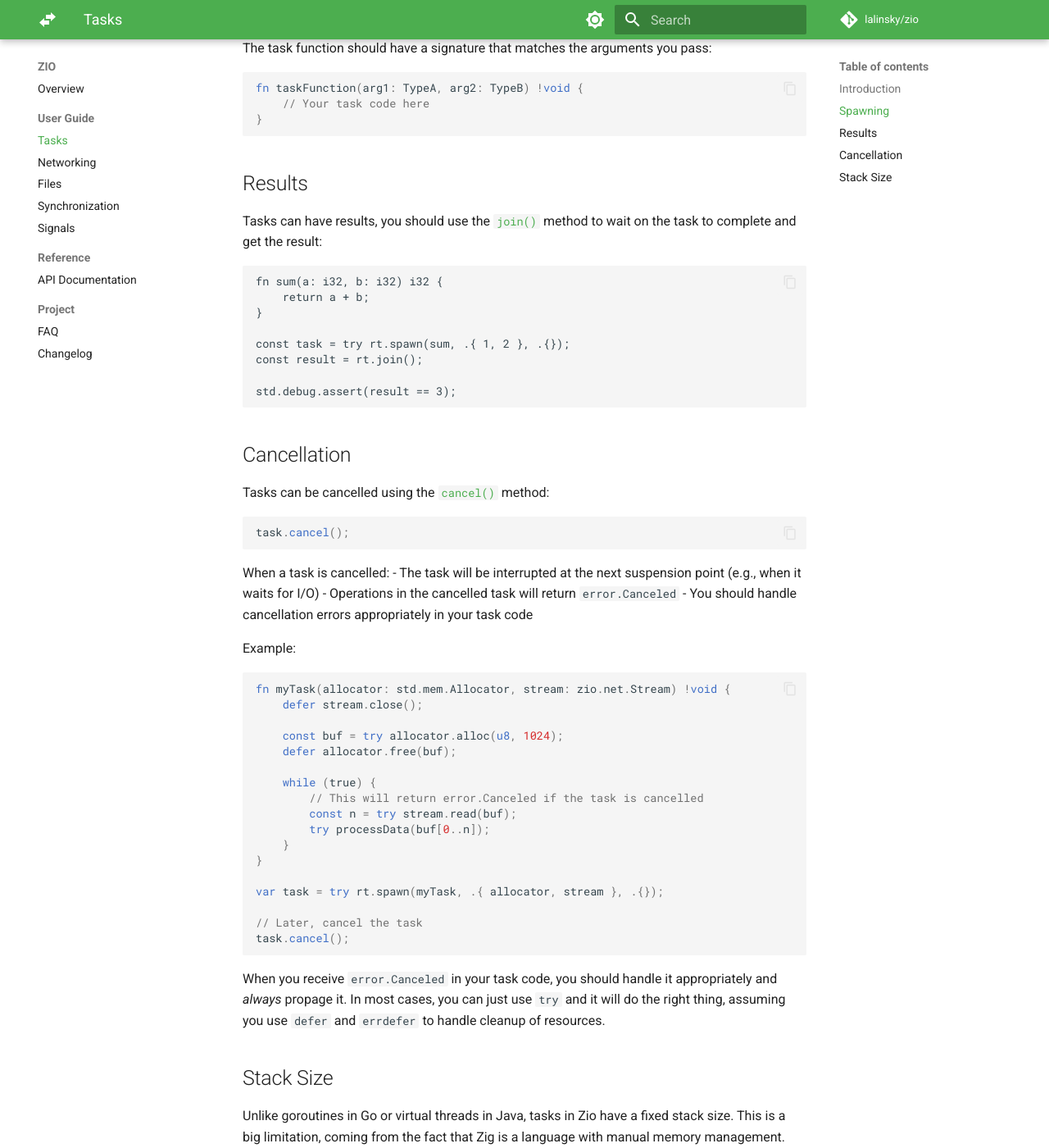
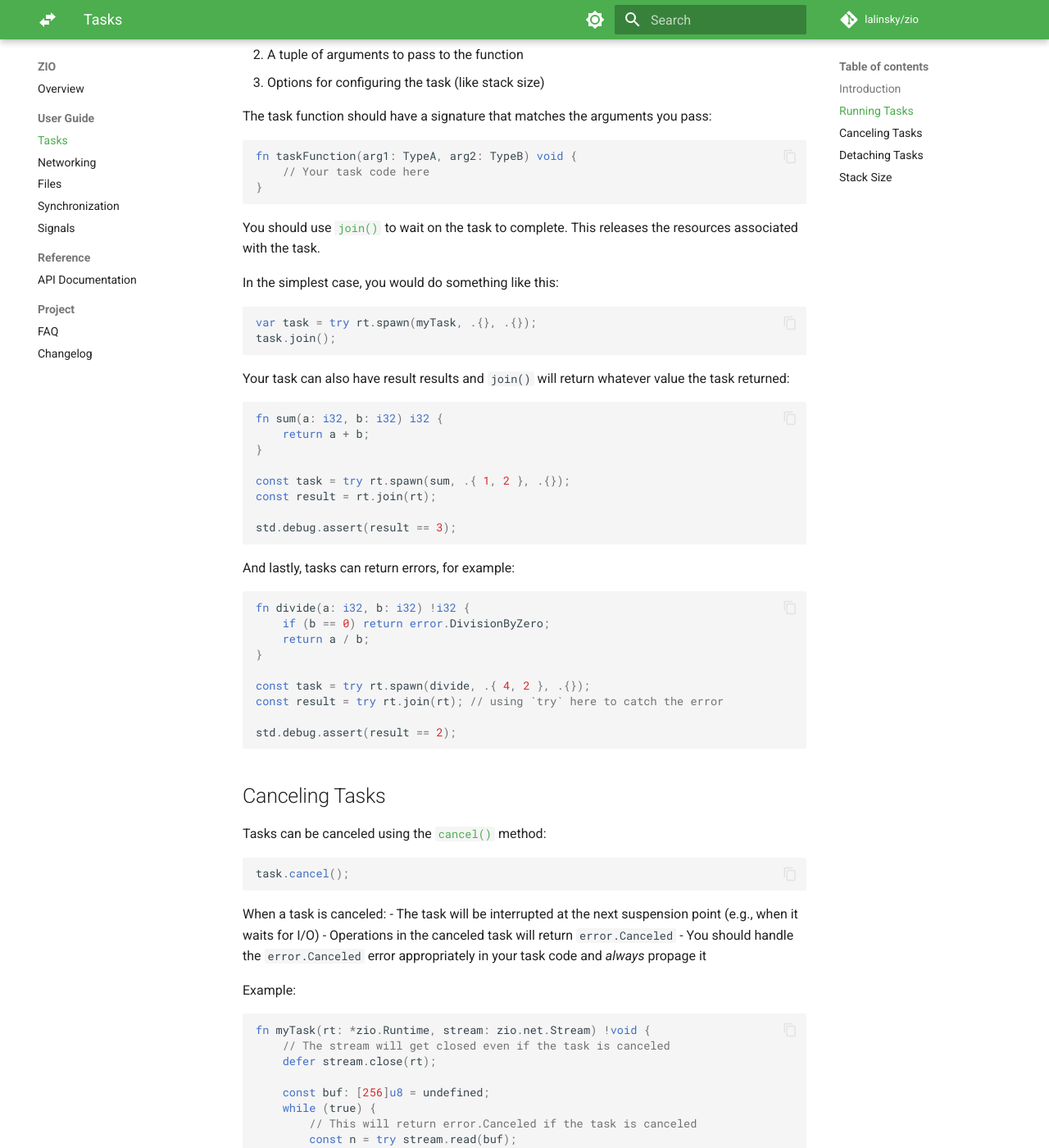
Before and after one commit to lalinsky/zio, an MkDocs documentation site: the page built from docs/tasks.md, in a window 1280 px wide and 1400 px high, scrolled down 754 px. Shown: the whole window at 82% size. Built offline with MkDocs 1.6.1 and Material for MkDocs 9.7.7, drawn with Linux system fonts in a browser that asks for light colours; comment, search, counter and statistics services are not loaded; some of the changed text lies outside the part shown.

Commit message:
Extend task docs

````diff
--- a/docs/tasks.md
+++ b/docs/tasks.md
@@ -14,15 +14,16 @@ Because tasks suspend/resume as needed, it allows you to write concurrent code i
 You can run thousands of tasks on a single CPU thread, they will still run concurrently, just not in parallel.
 If you configure the runtime, you can also run tasks on multiple CPU threads, allowing for parallelism.
 
-## Spawning
+## Running Tasks
 
-Tasks are created using the [`spawn`](/zio/apidocs/#zio.runtime.Runtime.spawn) method on the runtime. The basic syntax is:
+Tasks are created using the [`spawn()`](/zio/apidocs/#zio.runtime.Runtime.spawn) method on the runtime. The basic syntax is:
 
 ```zig
 var task = try rt.spawn(taskFunction, .{ arg1, arg2 }, .{});
 ```
 
-The `spawn` method takes three parameters:
+The `spawn()` method takes three parameters:
+
 1. A function to run as a task
 2. A tuple of arguments to pass to the function
 3. Options for configuring the task (like stack size)
@@ -30,64 +31,103 @@ The `spawn` method takes three parameters:
 The task function should have a signature that matches the arguments you pass:
 
 ```zig
-fn taskFunction(arg1: TypeA, arg2: TypeB) !void {
+fn taskFunction(arg1: TypeA, arg2: TypeB) void {
     // Your task code here
 }
 ```
 
-## Results
+You should use [`join()`](/zio/apidocs/#zio.runtime.JoinHandle.join) to wait on the task to complete. This releases the resources associated with the task.
 
-Tasks can have results, you should use the [`join()`](/zio/apidocs/#zio.runtime.Runtime.spawn) method to wait on the task to complete and get the result:
+In the simplest case, you would do something like this:
 
+```zig
+var task = try rt.spawn(myTask, .{}, .{});
+task.join();
 ```
+
+Your task can also have result results and `join()` will return whatever value the task returned:
+
+```zig
 fn sum(a: i32, b: i32) i32 {
     return a + b;
 }
 
 const task = try rt.spawn(sum, .{ 1, 2 }, .{});
-const result = rt.join();
+const result = rt.join(rt);
 
 std.debug.assert(result == 3);
 ```
 
-## Cancellation
+And lastly, tasks can return errors, for example:
 
-Tasks can be cancelled using the [`cancel()`](/zio/apidocs/#zio.runtime.JoinHandle.cancel) method:
+```zig
+fn divide(a: i32, b: i32) !i32 {
+    if (b == 0) return error.DivisionByZero;
+    return a / b;
+}
+
+const task = try rt.spawn(divide, .{ 4, 2 }, .{});
+const result = try rt.join(rt); // using `try` here to catch the error
+
+std.debug.assert(result == 2);
+```
+
+## Canceling Tasks
+
+Tasks can be canceled using the [`cancel()`](/zio/apidocs/#zio.runtime.JoinHandle.cancel) method:
 
 ```zig
 task.cancel();
 ```
 
-When a task is cancelled:
+When a task is canceled:
 - The task will be interrupted at the next suspension point (e.g., when it waits for I/O)
-- Operations in the cancelled task will return `error.Canceled`
-- You should handle cancellation errors appropriately in your task code
+- Operations in the canceled task will return `error.Canceled`
+- You should handle the `error.Canceled` error appropriately in your task code and *always* propage it
 
 Example:
 
 ```zig
-fn myTask(allocator: std.mem.Allocator, stream: zio.net.Stream) !void {
-    defer stream.close();
+fn myTask(rt: *zio.Runtime, stream: zio.net.Stream) !void {
+    // The stream will get closed even if the task is canceled
+    defer stream.close(rt);
 
-    const buf = try allocator.alloc(u8, 1024);
-    defer allocator.free(buf);
-
+    const buf: [256]u8 = undefined;
     while (true) {
-        // This will return error.Canceled if the task is cancelled
+        // This will return error.Canceled if the task is canceled
         const n = try stream.read(buf);
         try processData(buf[0..n]);
     }
 }
 
-var task = try rt.spawn(myTask, .{ allocator, stream }, .{});
+var task = try rt.spawn(myTask, .{ rt, stream }, .{});
 
 // Later, cancel the task
-task.cancel();
+task.cancel(rt);
 ```
 
-When you receive `error.Canceled` in your task code, you should handle it appropriately
-and *always* propage it. In most cases, you can just use `try` and it will do the right thing,
-assuming you use `defer` and `errdefer` to handle cleanup of resources.
+You can safely call `cancel()` after successful `join()`, so this pattern becomes very common to clean up task resources:
+
+```zig
+var task = try rt.spawn(myTask, .{ rt, stream }, .{});
+defer task.cancel(rt);
+
+// Do some other work that can fail
+
+var result = task.join(rt);
+```
+
+## Detaching Tasks
+
+You can also start a task and let it run in the background. This is useful, for example, if you hava a server and want
+to handle each connection in a separate task. You can do this using the [`detach()`](/zio/apidocs/#zio.runtime.JoinHandle.detach) method:
+
+```zig
+var task = try rt.spawn(connectionHandler, .{ rt, stream }, .{});
+task.detach(rt);
+```
+
+After calling `detach()`, you should no longer do anything with the task.
 
 ## Stack Size
 
````
